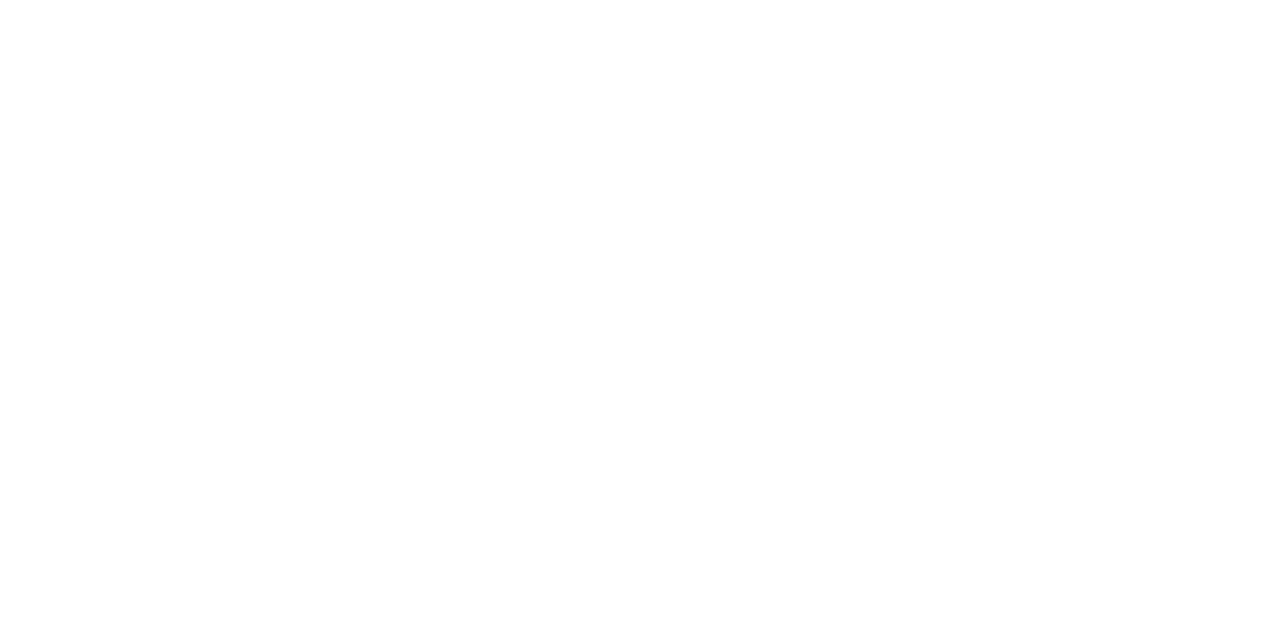
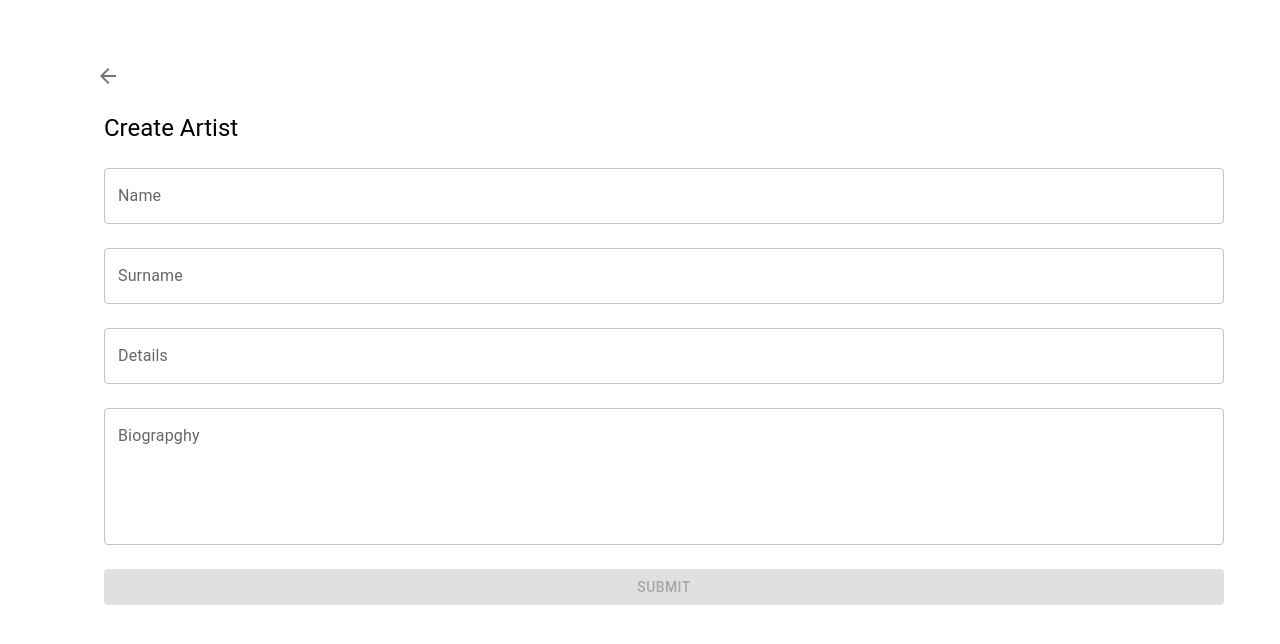
Before and after one commit to ArtUs-CS353/ArtUs, a React (Create React App) app in the folder frontend/: page /createArtist in a window 1280 px wide. Before the commit this address had no page. Shown: the top 644 px of the page. Built offline with nearby package versions, Linux system fonts and the light colour scheme.

Commit message:
artist request connected, upload artwork checks added

```diff
--- a/frontend/src/App.js
+++ b/frontend/src/App.js
@@ -12,6 +12,7 @@
 import LoginPage from './Components/Pages/LoginPage';
 import RegisterPage from './Components/Pages/RegisterPage';
 import PreferencesPage from './Components/Pages/PreferencesPage';
+import CreateArtist from './Components/Pages/CreateArtist';
 
 function App() {
   //const showNavbar = !['/login'].includes(window.location.pathname);
@@ -33,6 +34,7 @@
         <Route path="/artistProfile" element={<ArtistProfile userId = {userId}/>} />
         <Route path="/detailsArtist" element={<DetailsArtistPage userId = {userId}/>} />
         <Route path="/request" element={<HomePage userId = {userId}/>} />
+        <Route path="/createArtist" element={<CreateArtist userId = {userId} userType={userType} />} />
       </Routes>
     </Router>
   );
--- a/frontend/src/Components/Pages/AuctionPage.js
+++ b/frontend/src/Components/Pages/AuctionPage.js
@@ -10,6 +10,7 @@
   const [isError, setIsError] = React.useState(false);
   const [id, setId] = React.useState(-1);
   const [auctionId, setAuctionId] = React.useState(-1)
+
   function handlePlaceBid(){
     console.log("PLACE BID CLICKED")
     setState(true)
--- /dev/null
+++ b/frontend/src/Components/Pages/CreateArtist.js
@@ -0,0 +1,110 @@
+import React, {useEffect, useState} from 'react';
+import { Grid, Container, Typography, IconButton, TextField} from '@mui/material';
+import Button from '@mui/material/Button';
+import axios from "axios";
+import Popup from '../Popup';
+import ArrowBackIcon from '@mui/icons-material/ArrowBack';
+import { useNavigate } from 'react-router-dom';
+function CreateArtist({userId,userType}) {
+  const [name, setName] = useState('')
+  const [surname, setSurname] = useState('')
+  const [details, setDetails] = useState('')
+  const [biography, setBiography] = useState('')
+  const [popupEnabled, setPopupEnabled] = useState(false)
+  const [id,setId] = useState(-1)
+  const navigate = useNavigate();
+
+  const getArtwork = async (id) => {
+    try {
+      const response = await axios.get(`http://localhost:8080/artwork/${id}`);
+      console.log("ARTWORK: ", response.data)
+      const artwork = response.data;
+      return artwork;
+    } catch (error) {
+      console.error("Failed to fetch artist: ", error);
+      throw error;
+    }
+
+  }
+  const sendRequest = async () =>  {
+    console.log("send ")
+    const formData = new FormData();
+    formData.append('user_name', name);
+    formData.append('user_surname', surname);
+    formData.append('profile_details', details);
+    formData.append('biography', biography);
+    try {
+        const response = await axios.post(`http://localhost:8080/artist_request/createRequest`, formData);
+        console.log(response.data);
+      } catch (error) {
+        console.error('Error sending artist request:', error);
+      }
+    handleClose()
+    setName('')
+    setSurname('')
+    setDetails('')
+    setBiography('')
+  }
+  const submit = () => {
+    console.log("submit")
+    setPopupEnabled(true)
+  }
+
+  function handleClose() {
+    setPopupEnabled(false)
+  }
+  function handleGoBack(){
+    navigate(`/uploadArtwork`);
+  }
+
+  const handleNameChange = (event) => {
+    setName(event.target.value)
+
+  }
+  const handleSurnameChange = (event) => {
+    setSurname(event.target.value)
+  }
+  const handleDetailsChange = (event) => {
+    setDetails(event.target.value)
+  }
+  const handleBiographyChange = (event) => {
+    setBiography(event.target.value)
+  }
+  const isSubmitDisabled = !name || !surname || !details || !biography;
+
+  return (
+    <Container sx={{ mr: 2, ml:8, mt: 5 }}>
+        <IconButton
+        size="medium"
+        aria-label="back"
+        sx={{mt:2}}
+        onClick={handleGoBack}
+      >
+        <ArrowBackIcon />
+      </IconButton>
+      {(popupEnabled &&
+        <Popup
+        state={popupEnabled}
+        handleClose={handleClose}
+        dialogTitle={"Are you sure to send artist request to admin? Please be sure that the information is correct."}
+        handleRequest={sendRequest}
+        >
+        </Popup>)}
+
+              <Grid container direction="column" justifyContent="center" sx={{ padding: 2 }}>
+                <Typography  variant="h5" gutterBottom>Create Artist</Typography>
+                <TextField onChange={handleNameChange} value = {name} fullWidth label="Name" variant="outlined" margin="normal" />
+                <TextField onChange={handleSurnameChange} value = {surname} fullWidth label="Surname" variant="outlined" margin="normal" />
+                <TextField onChange={handleDetailsChange} value = {details} fullWidth label="Details" variant="outlined" margin="normal" />
+                <TextField onChange={handleBiographyChange} value = {biography} multiline rows={4.5} fullWidth label="Biograpghy" variant="outlined" margin="normal" />
+                <Button  onClick={submit} sx={{ mt: 2, backgroundColor: isSubmitDisabled ? "#65647a" : "#302F4D" }} variant="contained" color="primary" disabled={isSubmitDisabled}>
+              Submit
+            </Button>
+              </Grid>
+              <Grid container sx = {{mt:8,ml:15}}>
+              </Grid>
+    </Container>
+  );
+}
+
+export default CreateArtist;
--- a/frontend/src/Components/Pages/UploadArtworkPage.js
+++ b/frontend/src/Components/Pages/UploadArtworkPage.js
@@ -5,8 +5,12 @@
 import dayjs from 'dayjs';
 import axios from "axios";
 import AWS from 'aws-sdk';
+import Popup from '../Popup';
+import { useNavigate } from 'react-router-dom';
+import CloudDownloadIcon from '@mui/icons-material/CloudDownload';
 
 function UploadArtworkPage({userId, userType}) {
+  const navigate = useNavigate();
   const [type, setType] = useState('');
   const [material, setMaterial] = useState('');
   const [movement, setMovement] = useState('');
@@ -20,6 +24,19 @@
   const [artistId, setArtistId] = useState(-1)
   const [selectedArtist, setArtist] = useState('')
   const [artists, setArtists] = useState([])
+  const [createNewVisible, setVisible] = useState(false);
+  const isSubmitDisabled = !type || !material || !movement || !rarity || !date || !file || !title || !size || !price || !description || !selectedArtist || selectedArtist == 'Other' ;
+  const fileUrl = file ? URL.createObjectURL(file) : '';
+  function handleClose() {
+    console.log("CLOSE IS SEND")
+    setVisible(false)
+  }
+  function goToArtistCreationPage(){
+
+    console.log("sending  request ")
+    navigate(`/createArtist`);
+    handleClose()
+  }
 
   //insert access keys here
   AWS.config.update({
@@ -51,6 +68,7 @@
   }
 
   const handleFileChange = (event) => {
+    console.log("image is ", event.target.files[0])
     setSelectedFile(event.target.files[0])
   };
 
@@ -82,11 +100,19 @@
   };
   const handleArtistChange = (event) => {
     const artistName = event.target.value
+    console.log("artist ", event.target.value)
     setArtist(event.target.value)
-    const artist = artists.find(artist => (artist.user_name + " " + artist.user_surname) === artistName);
-    if (artist) {
-      setArtistId(artist.user_id)
+    if(artistName === "Other"){
+      console.log("create nex")
+      setVisible(true)
     }
+    else{
+      const artist = artists.find(artist => (artist.user_name + " " + artist.user_surname) === artistName);
+      if (artist) {
+        setArtistId(artist.user_id)
+      }
+    }
+
   };
   const handlePriceChange = (event) => {
     setPrice(event.target.value);
@@ -155,6 +181,7 @@
 
     getArtists();
   }, []);
+
   const theme = createTheme({
     palette: {
       primary: {
@@ -180,6 +207,21 @@
   return (
     <ThemeProvider theme={theme}>
         <Container sx={{pt: 5, pb: 2}}>
+          {(createNewVisible === true &&
+             <Popup state={createNewVisible}
+             handleClose={handleClose}
+             handleRequest={goToArtistCreationPage}
+             dialogTitle={"WARNING"}
+             buttonName={"YES"}
+             textField=
+             {<>
+              <Typography sx={{color:"red"}} variant="h5">You cannot upload an artwork with Other option!</Typography>
+              <br></br>
+             <Typography variant='h6' >Do you want to send a request to create a new artist?</Typography>
+              </>}>
+
+             </Popup>)}
+
       <Card variant="outlined" sx={{ marginTop: 2, padding: 2, backgroundColor: theme.palette.window.default, boxShadow: 1}}>
         <Typography variant="h5" gutterBottom>
           Upload Artwork
@@ -233,13 +275,12 @@
               <Grid item xs={6}><DatePicker handleSelection = {handleDateSelection} maxDate={dayjs()} /></Grid>
               <Grid item xs={6}>
               <input
+                  accept="image/*"
                   type="file"
                   id="image-upload-input"
                   style={{ display: 'none' }}
                   onChange={handleFileChange}
                 />
-                {(file &&
-                  <Typography>Uploaded</Typography>)}
                 <Button onClick={handleImageSelection} sx = {{mt:1, ml: 4, pt: 1.8, pb: 1.8, pl: 4, pr: 7.5}}  variant="outlined" component="span" margin="normal" startIcon={<PhotoCamera />}>
                 Choose Image
               </Button></Grid>
@@ -247,7 +288,7 @@
           </Grid>
 
           <Grid item xs={12} md={6}>
-            {(userType == 3 &&
+            {(userType == 4 &&
             <>
               <FormControl fullWidth margin="normal">
               <InputLabel id="artist-select-label">Artists</InputLabel>
@@ -260,8 +301,12 @@
               >
                 {artists.map((artist, index) => (
                 <MenuItem value={artist.user_name + " " + artist.user_surname}>{artist.user_name + " " + artist.user_surname}</MenuItem>))}
+                 <MenuItem value="Other">
+                    <em>Other</em>
+                  </MenuItem>
               </Select>
             </FormControl>
+
             </>
               )}
             <FormControl fullWidth margin="normal">
@@ -302,9 +347,31 @@
                 </Select>
               </FormControl>
               <TextField onChange={handleDescriptionChange} fullWidth label="Description" variant="outlined" margin="normal" multiline rows={4.5} />
-              <Button onClick={uploadArtwork} sx =  {{mt: 2}} variant="contained" color="primary">
+             <Grid container spacing={2}>
+             <Grid  item xs={6}>
+              {(file &&
+              <>
+                  <Typography gutterTop>Uploaded image: {file ? file.name : 'No file uploaded'}</Typography>
+                  {file && (
+                    <Button
+                      variant="contained"
+                      color="primary"
+                      href={fileUrl}
+                      download={file.name}
+                      startIcon={<CloudDownloadIcon />}
+                    >
+                      Download Image
+                    </Button>
+                  )}
+                  </>)}
+              </Grid>
+             <Grid  item xs={6}>
+             <Button onClick={uploadArtwork} sx =  {{mt: 3, ml: 12}} variant="contained" color="primary" disabled={isSubmitDisabled}>
               Submit Artwork
             </Button>
+             </Grid>
+             </Grid>
+
           </Grid>
         </Grid>
       </Card>
--- a/frontend/src/Components/Popup.js
+++ b/frontend/src/Components/Popup.js
@@ -6,7 +6,7 @@
 import DialogContentText from '@mui/material/DialogContentText';
 import DialogTitle from '@mui/material/DialogTitle';
 
-export default function Popup({state, handleClose,handleRequest, dialogTitle, textField}) {
+export default function Popup({state, handleClose,handleRequest, dialogTitle, textField, buttonName}) {
 
   return (
     <React.Fragment>
@@ -17,7 +17,7 @@
         </DialogContent>
         <DialogActions>
           <Button onClick={handleClose}>Close</Button>
-          <Button onClick={handleRequest}>Send</Button>
+          <Button onClick={handleRequest}>{buttonName ? buttonName : "Send"}</Button>
         </DialogActions>
       </Dialog>
     </React.Fragment>
```
